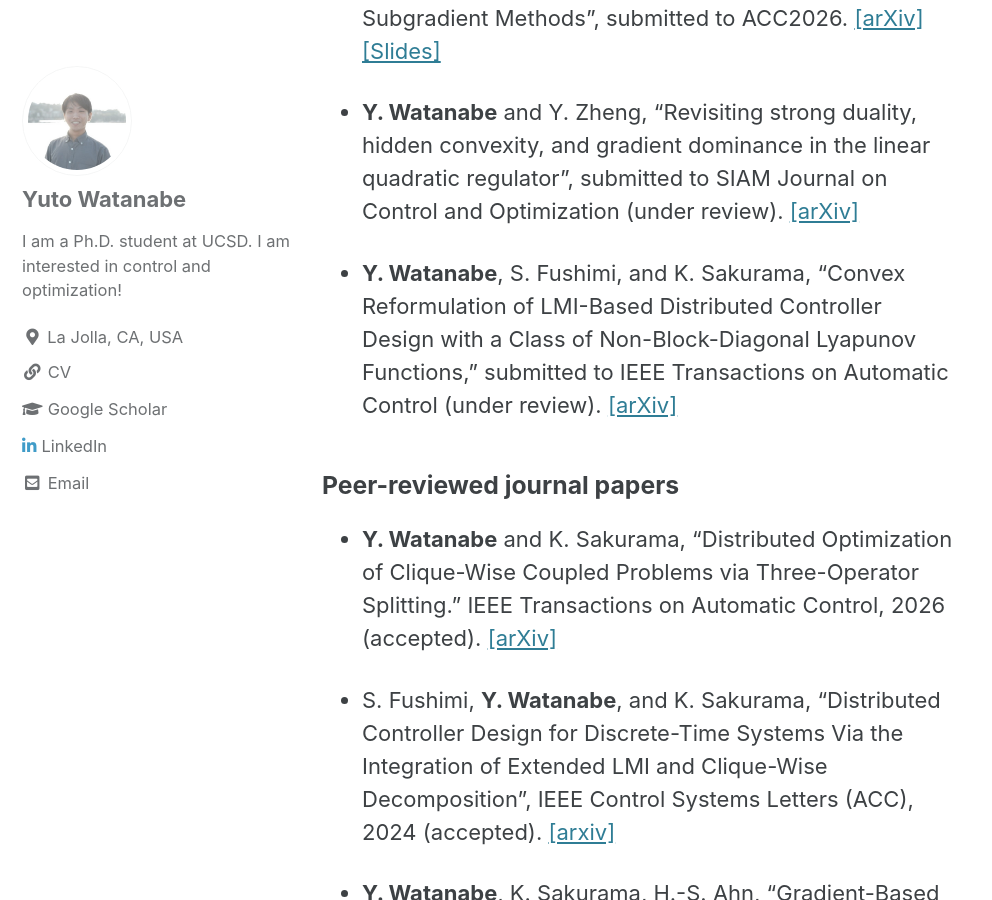
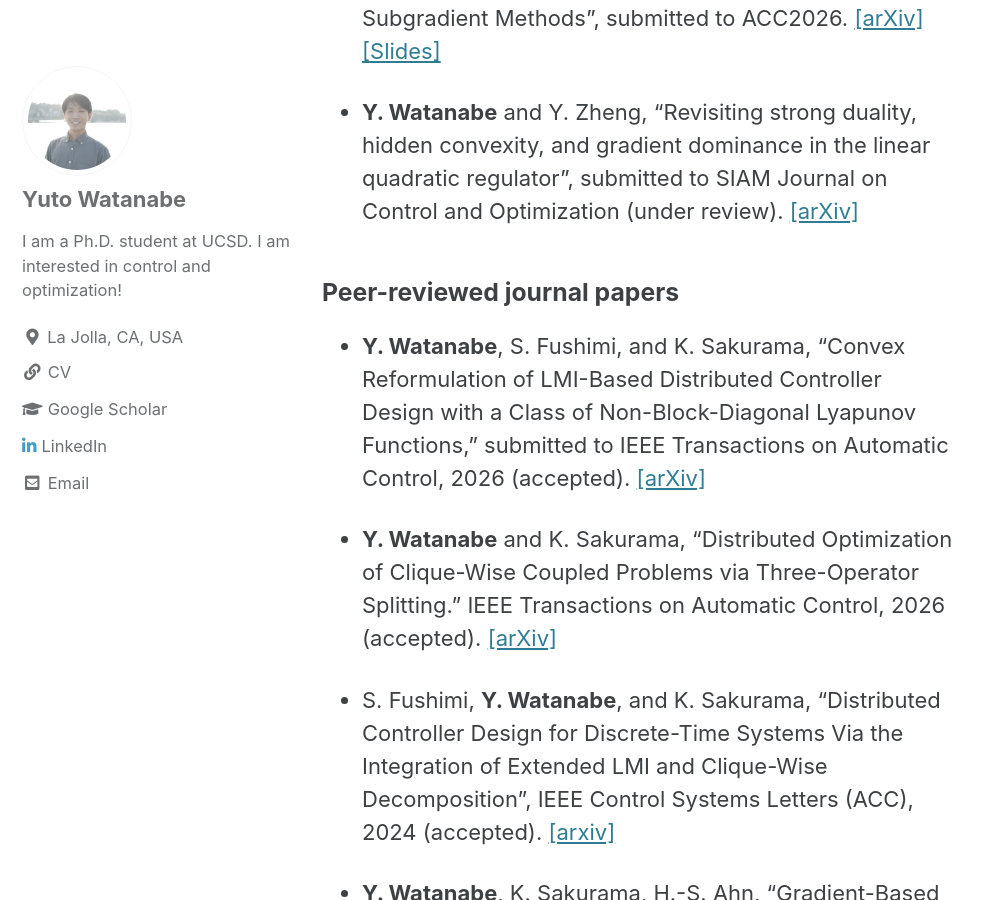
Before and after one commit to WatanabeYuto/watanabeyuto.github.io, a Jekyll site: the page built from publication.md, in a window 1280 px wide and 900 px high, scrolled down 470 px. Shown: the whole window, without its empty margins (0-992 px from the left). Built offline with Jekyll 4.4.1, drawn with Linux system fonts in a browser that asks for light colours; cached includes are drawn as plain includes.

Commit message:
publication updated

```diff
--- a/publication.md
+++ b/publication.md
@@ -14,12 +14,12 @@ author_profile: true
 - **Y. Watanabe** and Y. Zheng, "Revisiting strong duality, hidden convexity, and gradient
 dominance in the linear quadratic regulator", submitted to SIAM Journal on Control and Optimization (under review). [[arXiv]](https://arxiv.org/abs/2503.10964)
 
-- **Y. Watanabe**, S. Fushimi, and K. Sakurama, “Convex Reformulation of LMI-Based Distributed Controller Design
-with a Class of Non-Block-Diagonal Lyapunov Functions,” submitted to IEEE Transactions on Automatic Control (under review).
-[[arXiv]](https://arxiv.org/abs/2404.04576)
-
 
 ### Peer-reviewed journal papers
+
+- **Y. Watanabe**, S. Fushimi, and K. Sakurama, “Convex Reformulation of LMI-Based Distributed Controller Design
+with a Class of Non-Block-Diagonal Lyapunov Functions,” submitted to IEEE Transactions on Automatic Control, 2026 (accepted).
+[[arXiv]](https://arxiv.org/abs/2404.04576)
 
 - **Y. Watanabe** and K. Sakurama, "Distributed Optimization of Clique-Wise Coupled Problems via Three-Operator Splitting." IEEE Transactions on Automatic Control, 2026 (accepted).
 [[arXiv]](https://arxiv.org/abs/2310.18625)
```
